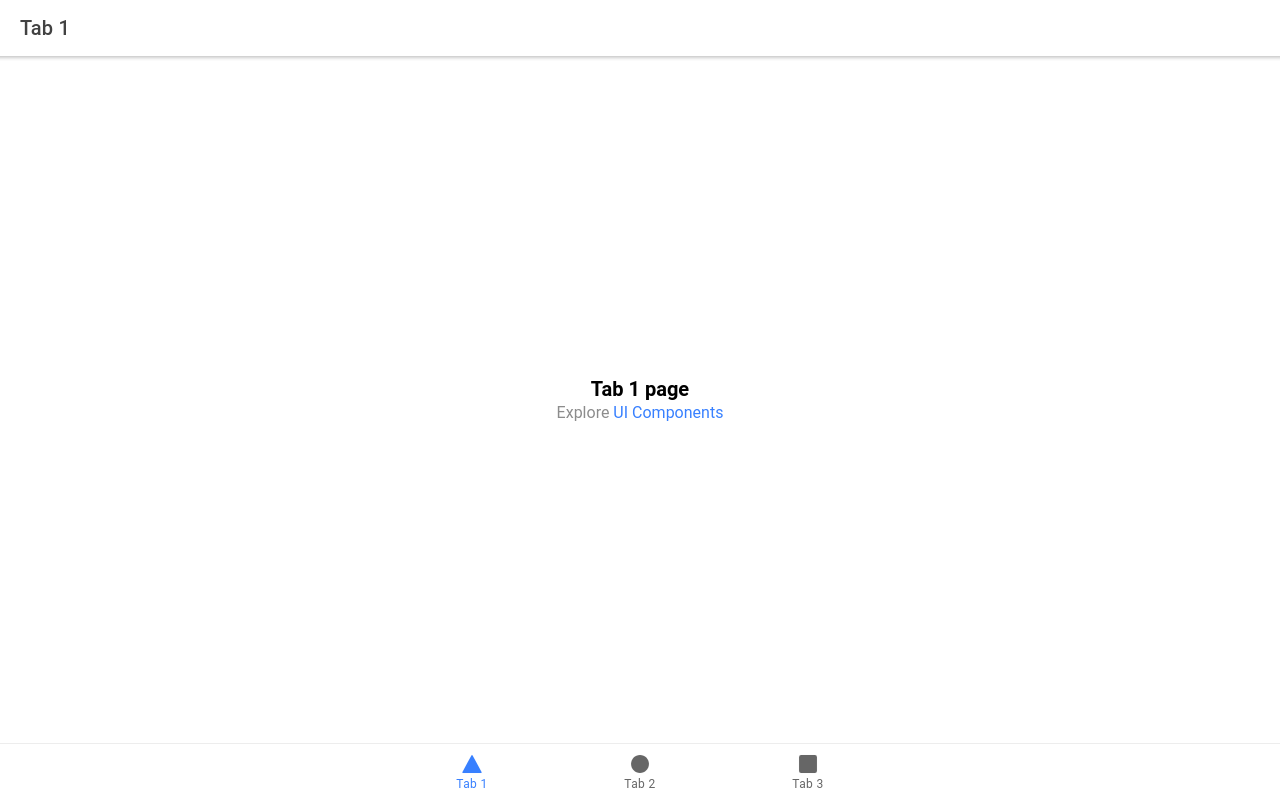
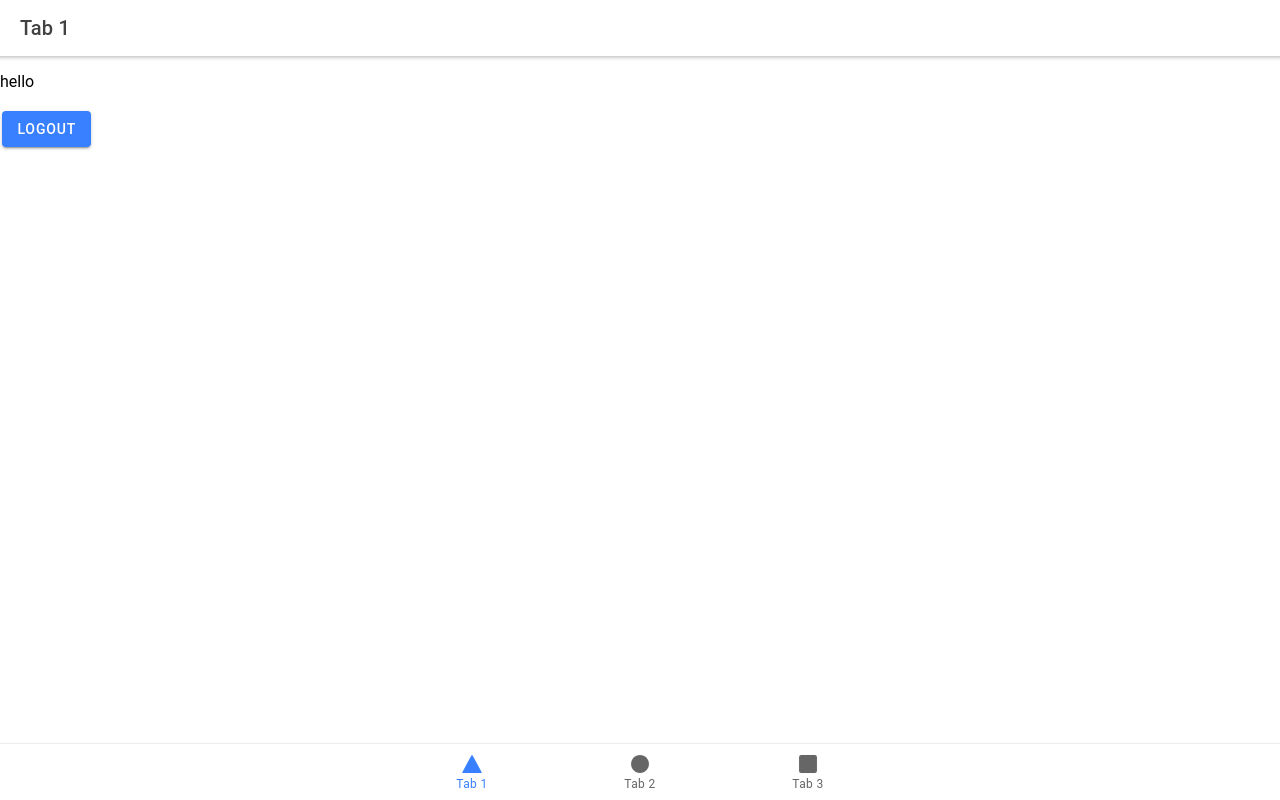
Before and after one commit to shero4/Hacko-17-COD3ine, a React (Create React App) app: page /tab1 in a window 1280 px wide. Both pictures are taken after a click on the tab "Tab 1". Built offline with nearby package versions, Linux system fonts and the light colour scheme; no server answers.

Commit message:
redux added, auth almost done, i am losing my mind

```diff
--- a/src/App.tsx
+++ b/src/App.tsx
@@ -4,6 +4,7 @@ import {
   IonIcon,
   IonLabel,
   IonRouterOutlet,
+  IonSpinner,
   IonTabBar,
   IonTabButton,
   IonTabs,
@@ -35,14 +36,28 @@ import '@ionic/react/css/display.css';
 /* Theme variables */
 import './theme/variables.css';
 
-const App: React.FC = () => (
-  <IonApp>
+import { useEffect, useState } from 'react';
+import { getCurrentUser } from './firebaseConfig'
+import { useDispatch } from 'react-redux';
+import { setUserState } from './redux/actions';
+
+const LoginSystem: React.FC = () => {
+  return (
+    <IonReactRouter>
+      <IonRouterOutlet>
+        <Route path="/" component={PreLogin} exact />
+        <Route path="/login" component={Login} exact />
+        <Route path="/register" component={Register} exact />
+      </IonRouterOutlet>
+    </IonReactRouter>
+  )
+}
+
+const TabsSystem: React.FC = () => {
+  return (
     <IonReactRouter>
       <IonTabs>
         <IonRouterOutlet>
-          <Route path="/" component={PreLogin} exact />
-          <Route path="/login" component={Login} exact />
-          <Route path="/register" component={Register} exact />
           <Route exact path="/tab1">
             <Tab1 />
           </Route>
@@ -51,6 +66,9 @@ const App: React.FC = () => (
           </Route>
           <Route path="/tab3">
             <Tab3 />
+          </Route>
+          <Route path="/">
+            <Redirect to="/tab1" />
           </Route>
         </IonRouterOutlet>
         <IonTabBar slot="bottom">
@@ -69,7 +87,74 @@ const App: React.FC = () => (
         </IonTabBar>
       </IonTabs>
     </IonReactRouter>
-  </IonApp>
-);
+  )
+}
+
+const RoutingSystem: React.FC = () => {
+  return (
+    <IonReactRouter>
+      <IonTabs>
+        <IonRouterOutlet>
+          <Route exact path="/tab1">
+            <Tab1 />
+          </Route>
+          <Route exact path="/tab2">
+            <Tab2 />
+          </Route>
+          <Route path="/tab3">
+            <Tab3 />
+          </Route>
+          <Route path="/" component={PreLogin} exact />
+          <Route path="/login" component={Login} exact />
+          <Route path="/register" component={Register} exact />
+        </IonRouterOutlet>
+        <IonTabBar slot="bottom">
+          <IonTabButton tab="tab1" href="/tab1">
+            <IonIcon icon={triangle} />
+            <IonLabel>Tab 1</IonLabel>
+          </IonTabButton>
+          <IonTabButton tab="tab2" href="/tab2">
+            <IonIcon icon={ellipse} />
+            <IonLabel>Tab 2</IonLabel>
+          </IonTabButton>
+          <IonTabButton tab="tab3" href="/tab3">
+            <IonIcon icon={square} />
+            <IonLabel>Tab 3</IonLabel>
+          </IonTabButton>
+        </IonTabBar>
+      </IonTabs>
+    </IonReactRouter>
+  )
+}
+
+
+const App: React.FC = () => {
+
+  const [busy, setBusy] = useState(true)
+  const [isLoggedIn, setIsLoggedIn] = useState(false)
+  const dispatch = useDispatch()
+
+  useEffect(() => {
+    getCurrentUser().then((user : any) => {
+      console.log(user)
+      if(user) {
+        //logged in
+        setIsLoggedIn(true)
+        dispatch(setUserState(user.email))
+        window.history.replaceState({}, '', '/tab1')
+      } else {
+        setIsLoggedIn(false)
+        window.history.replaceState({}, '', '/')
+      }
+      setBusy(false)
+    })
+  }, [])
+
+  return (
+    <IonApp>
+      { busy ? <IonSpinner /> : <RoutingSystem /> }
+    </IonApp>
+  )
+}
 
 export default App;
--- a/src/firebaseConfig.ts
+++ b/src/firebaseConfig.ts
@@ -11,10 +11,27 @@ const config = {
 
 firebase.initializeApp(config)
 
+export function getCurrentUser() {
+    return new Promise((resolve, reject) => {
+        const unsubscribe = firebase.auth().onAuthStateChanged(user => {
+            if(user) {
+                resolve(user)
+            } else {
+                resolve(null)
+            }
+            unsubscribe()
+        })
+    })
+}
+
+export function logoutUser() {
+    return firebase.auth().signOut();
+}
+
 export async function loginUser(email: string, password: string) {
     try {
         const res = await firebase.auth().signInWithEmailAndPassword(email, password);
-        return true;
+        return res;
     } catch(err) {
         console.log(err);
         return false;
--- a/src/pages/Login.tsx
+++ b/src/pages/Login.tsx
@@ -1,7 +1,9 @@
 import { IonToast, IonButton, IonContent, IonHeader, IonInput, IonMenuButton, IonPage, IonTitle, IonToolbar, IonLoading } from '@ionic/react';
-import { Link } from 'react-router-dom';
+import { Link, useHistory } from 'react-router-dom';
 import { useState } from 'react';
 import { loginUser } from '../firebaseConfig'
+import { setUserState } from '../redux/actions';
+import { useDispatch } from 'react-redux';
 
 const Login: React.FC = () => {
 
@@ -11,12 +13,17 @@ const Login: React.FC = () => {
   const [message, setMessage] = useState<string>('')
   const [showToast, setShowToast] = useState<boolean>(false)
 
+  const dispatch = useDispatch()
+  const history = useHistory()
+
   async function login() {
     setBusy(true)
-    let res = await loginUser(email, password);
+    const res: any = await loginUser(email, password);
     console.log(res)
     // yahan pe bhi cases dalne honge
     if (res) {
+      dispatch(setUserState(res.user.email))
+      history.replace('/tab1')
       setMessage("Logged in successfully");
       setShowToast(true);
     } else {
--- a/src/pages/Tab1.tsx
+++ b/src/pages/Tab1.tsx
@@ -1,8 +1,25 @@
-import { IonContent, IonHeader, IonPage, IonTitle, IonToolbar } from '@ionic/react';
-import ExploreContainer from '../components/ExploreContainer';
+import { IonContent, IonButton, IonHeader, IonPage, IonTitle, IonToolbar, IonLoading } from '@ionic/react';
+import { useSelector } from 'react-redux';
 import './Tab1.css';
+import { logoutUser } from '../firebaseConfig'
+import { useHistory } from 'react-router';
+import { useState } from 'react';
 
 const Tab1: React.FC = () => {
+
+  const useremail = useSelector((state: any) => state.user.email)
+
+  const history = useHistory()
+
+  const [busy, setBusy] = useState<boolean>(false)
+
+  async function logout() {
+    setBusy(true)
+    await logoutUser()
+    setBusy(false)
+    history.replace('/')
+  }
+
   return (
     <IonPage>
       <IonHeader>
@@ -11,12 +28,9 @@ const Tab1: React.FC = () => {
         </IonToolbar>
       </IonHeader>
       <IonContent fullscreen>
-        <IonHeader collapse="condense">
-          <IonToolbar>
-            <IonTitle size="large">Tab 1</IonTitle>
-          </IonToolbar>
-        </IonHeader>
-        <ExploreContainer name="Tab 1 page" />
+        <IonLoading message="Please wait.." duration={0} isOpen={busy} />
+          <p>hello {useremail}</p>
+          <IonButton onClick={logout}>Logout</IonButton>
       </IonContent>
     </IonPage>
   );
--- a/src/redux/actions.ts
+++ b/src/redux/actions.ts
@@ -1,3 +1,3 @@
-export const setUserState = payload => {
+export const setUserState = (payload: any) => {
     return { type: 'SET_USER_STATE', payload }
 }
--- a/src/redux/reducer.ts
+++ b/src/redux/reducer.ts
@@ -1,5 +1,9 @@
+const defaultState = {
+    user: {}
+}
+
 export function reducer(
-    state = {},
+    state = defaultState,
     { type, payload }: { type: string, payload: any }
 ): any {
     // work with state
@@ -7,7 +11,9 @@ export function reducer(
         case 'SET_USER_STATE':
             return {
                 ...state,
-                userData: payload
+                user: {
+                    email: payload
+                }
             }
     }
 
```
